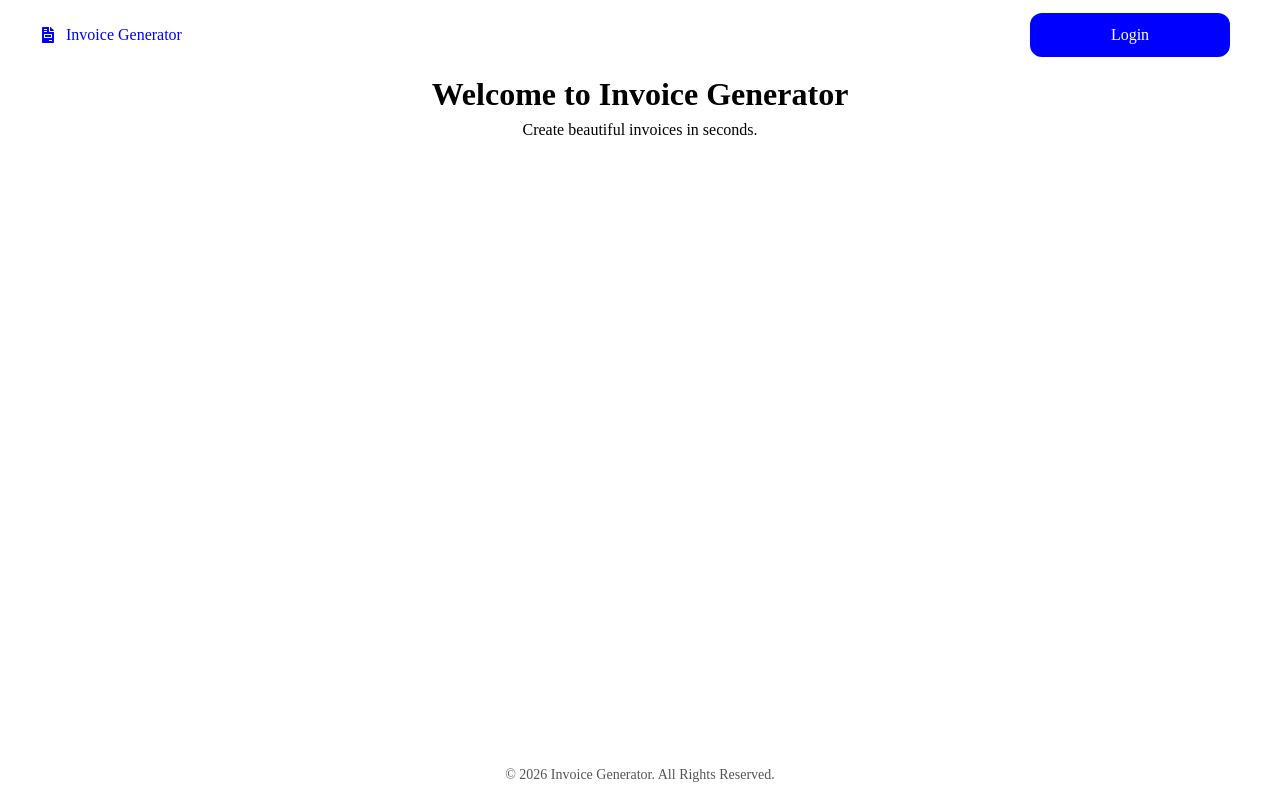
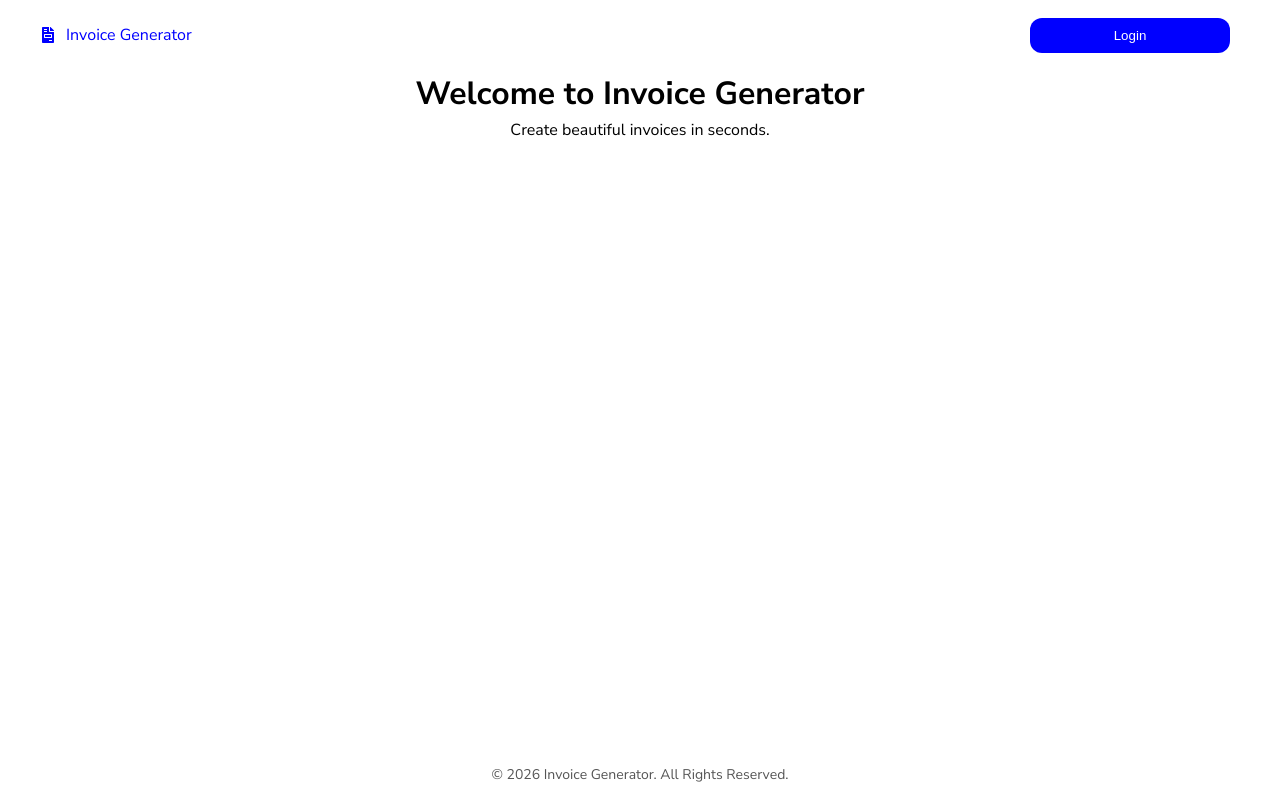
Before and after one commit to Cheffishg3094/Invoice-Generator, a React (Create React App) app: page / in a window 1280 px wide. Built offline with nearby package versions, Linux system fonts and the light colour scheme.

Commit message:
Font Fixed

```diff
--- a/src/index.css
+++ b/src/index.css
@@ -7,13 +7,8 @@
 body {
     background: white;
     line-height: 1.5;
-}
+    font-family: "Nunito Sans", sans-serif;
 
-button,
-input,
-textarea,
-select {
-    font: inherit;
 }
 
 a {
```
